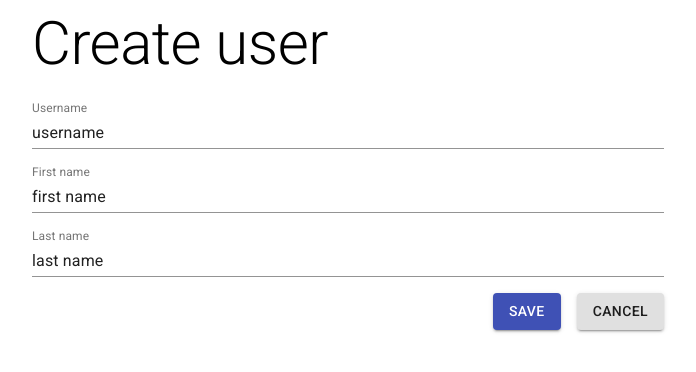
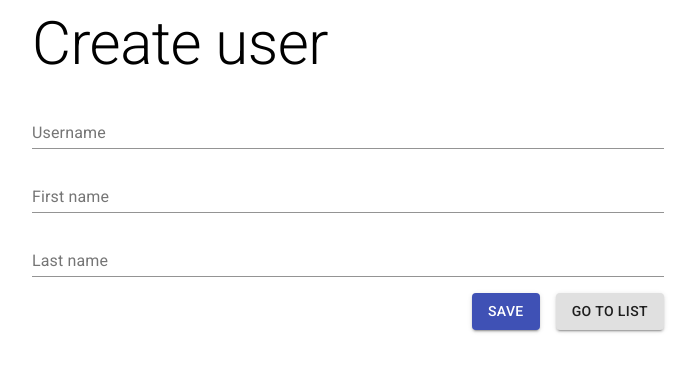
Before and after one commit to MerlinWT/codemaster_front, a React (Create React App) app: page /users/create in a window 1280 px wide. Shown: the top 372 px of the page, without its empty margins (292-988 px from the left). Built offline with nearby package versions, Linux system fonts and the light colour scheme.

Commit message:
use redux form

```diff
--- a/package.json
+++ b/package.json
@@ -15,7 +15,8 @@
     "react-router-dom": "^5.1.2",
     "react-scripts": "3.3.1",
     "react-redux": "latest",
-    "redux": "latest"
+    "redux": "latest",
+    "redux-form": "latest"
   },
   "scripts": {
     "start": "react-scripts start",
--- a/src/components/UserForm.js
+++ b/src/components/UserForm.js
@@ -1,11 +1,10 @@
 import * as React from "react";
 import Grid from "@material-ui/core/Grid";
+import Button from "@material-ui/core/Button";
+import {Field, reduxForm} from "redux-form";
 import TextField from "@material-ui/core/TextField";
-import Button from "@material-ui/core/Button";
-import store from "../redux/store";
-import {hideLoader, showError, showLoader} from "../redux/actions/laoding";
-import {connect} from "react-redux";
-import {setUser} from "../redux/actions/user";
+
+const required = value => value ? undefined : 'Required'
 
 class UserForm extends React.Component {
     render() {
@@ -15,8 +14,14 @@ class UserForm extends React.Component {
             { name: 'last_name', label: 'Last name'},
         ];
 
+        const renderField = ({ input, label, meta: { touched, error, warning }}) => (
+            <div>
+                <TextField error={touched && error} helperText={touched && error} {...input} fullWidth label={label} />
+            </div>
+        );
+
         return (
-            <form onSubmit={this.onSubmit}>
+            <form onSubmit={this.props.handleSubmit}>
                 <Grid container spacing={2}>
                     <Grid item xs={12}>
                         <Grid container spacing={2}>
@@ -24,12 +29,12 @@ class UserForm extends React.Component {
                             {fields.map((field) => {
                                 return (
                                     <Grid key={field.name} item xs={12}>
-                                        <TextField
-                                            fullWidth
+                                        <Field
                                             name={field.name}
                                             label={field.label}
-                                            value={this.props.user[field.name]}
-                                            onChange={this.onChangeField}
+                                            type={"text"}
+                                            component={renderField}
+                                            validate={[required]}
                                         />
                                     </Grid>
                                 )
@@ -47,7 +52,7 @@ class UserForm extends React.Component {
                             </Grid>
                             <Grid item>
                                 <Button variant="contained" href={"/users"}>
-                                    Cancel
+                                    Go to list
                                 </Button>
                             </Grid>
                         </Grid>
@@ -56,34 +61,7 @@ class UserForm extends React.Component {
             </form>
         );
     }
-
-    onChangeField = (e) => {
-        let field = e.target.name;
-        let value = e.target.value;
-
-        let user = this.props.user;
-        user[field] = value;
-
-        store.dispatch(setUser(user));
-    };
-
-    onSubmit = (e) => {
-        e.preventDefault();
-        store.dispatch(showLoader());
-
-        this.props.onSubmit(this.state.user)
-            .then((result) => {
-                store.dispatch(hideLoader());
-                //TODO show success message
-            })
-            .catch((error) => store.dispatch(showError(`${error}`)));
-
-    };
-
 }
 
-const mapStateToProps = (store) => {
-    console.log(store.user.user);
-    return store.user;
-};
-export default connect(mapStateToProps)(UserForm);
+UserForm = reduxForm({form: 'userForm'})(UserForm);
+export default UserForm;
--- a/src/pages/UserCreate.js
+++ b/src/pages/UserCreate.js
@@ -3,6 +3,8 @@ import UserForm from "../components/UserForm";
 import Grid from "@material-ui/core/Grid";
 import Typography from "@material-ui/core/Typography";
 import config from "../config";
+import store from "../redux/store";
+import {hideLoader, showError, showLoader} from "../redux/actions/laoding";
 
 class UserCreate extends React.Component {
     render() {
@@ -22,6 +24,8 @@ class UserCreate extends React.Component {
     }
 
     createUser = (user) => {
+        store.dispatch(showLoader());
+
         return fetch(`${config.apiServer}/${config.rest.user}`, {
             method: 'POST',
             body: JSON.stringify({
@@ -34,7 +38,8 @@ class UserCreate extends React.Component {
             }
         })
             .then(response => response.json())
-            .then(json => console.log(json))
+            .then(json => store.dispatch(hideLoader()))
+            .catch((error) => store.dispatch(showError(`${error}`)));
     };
 
 }
--- a/src/pages/UserEdit.js
+++ b/src/pages/UserEdit.js
@@ -5,24 +5,16 @@ import Grid from "@material-ui/core/Grid";
 import config from "../config";
 import store from "../redux/store";
 import {hideLoader, showError, showLoader} from "../redux/actions/laoding";
+import {initialize} from "redux-form";
 
 class UserEdit extends React.Component {
-
-    constructor(props) {
-        super(props);
-
-        this.state = {
-            user: {},
-        }
-    }
-
     componentDidMount() {
         store.dispatch(showLoader());
 
         fetch(`${config.apiServer}/${config.rest.user}/${this.props.match.params.id}`)
             .then(response => response.json())
             .then(user => {
-                this.setState({user: this.userMiddleware(user)});
+                store.dispatch(initialize('userForm', this.userMiddleware(user)));
 
                 store.dispatch(hideLoader());
             })
@@ -39,7 +31,6 @@ class UserEdit extends React.Component {
 
                     <UserForm
                         onSubmit={this.updateUser}
-                        user={this.state.user}
                     />
                 </Grid>
             </Grid>
@@ -47,7 +38,9 @@ class UserEdit extends React.Component {
     }
 
     updateUser = (user) => {
-        return fetch(`${config.apiServer}/${config.rest.user}/${user.id}'`, {
+        store.dispatch(showLoader());
+
+        return fetch(`${config.apiServer}/${config.rest.user}/${user.id}`, {
             method: 'PUT',
             body: JSON.stringify({
                 id: 1,
@@ -60,7 +53,8 @@ class UserEdit extends React.Component {
             }
         })
             .then(response => response.json())
-            .then(json => console.log(json))
+            .then(json => store.dispatch(hideLoader()))
+            .catch((error) => store.dispatch(showError(`${error}`)));
     };
 
     userMiddleware(user) {
--- a/src/redux/reducers/index.js
+++ b/src/redux/reducers/index.js
@@ -1,10 +1,12 @@
 import {combineReducers} from "redux";
+import { reducer as form } from "redux-form"
 
 import usersList from "./userList"
 import loading from "./loading";
 import user from "./user";
 
 const rootReducer = combineReducers({
+    form,
     usersList, loading, user
 });
 
--- a/src/redux/store.js
+++ b/src/redux/store.js
@@ -1,8 +1,6 @@
 import { createStore } from "redux"
 import rootReducer from "./reducers";
 
-const store = (window.devToolsExtension
-    ? window.devToolsExtension()(createStore)
-    : createStore)(rootReducer);
+const store = (window.devToolsExtension ? window.devToolsExtension()(createStore) : createStore)(rootReducer);
 
 export default store;
```
Also changed, not shown: src/redux/actions/types.js (line endings or trailing spaces).
